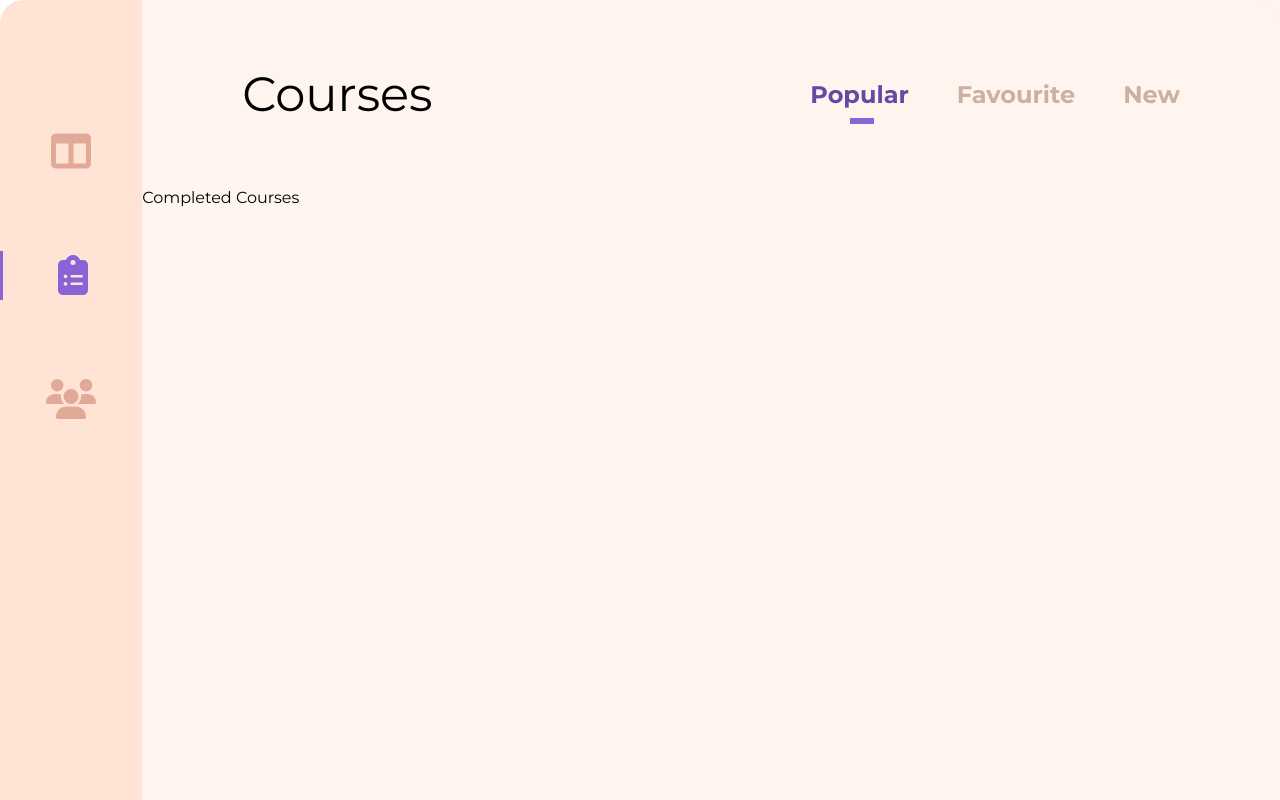
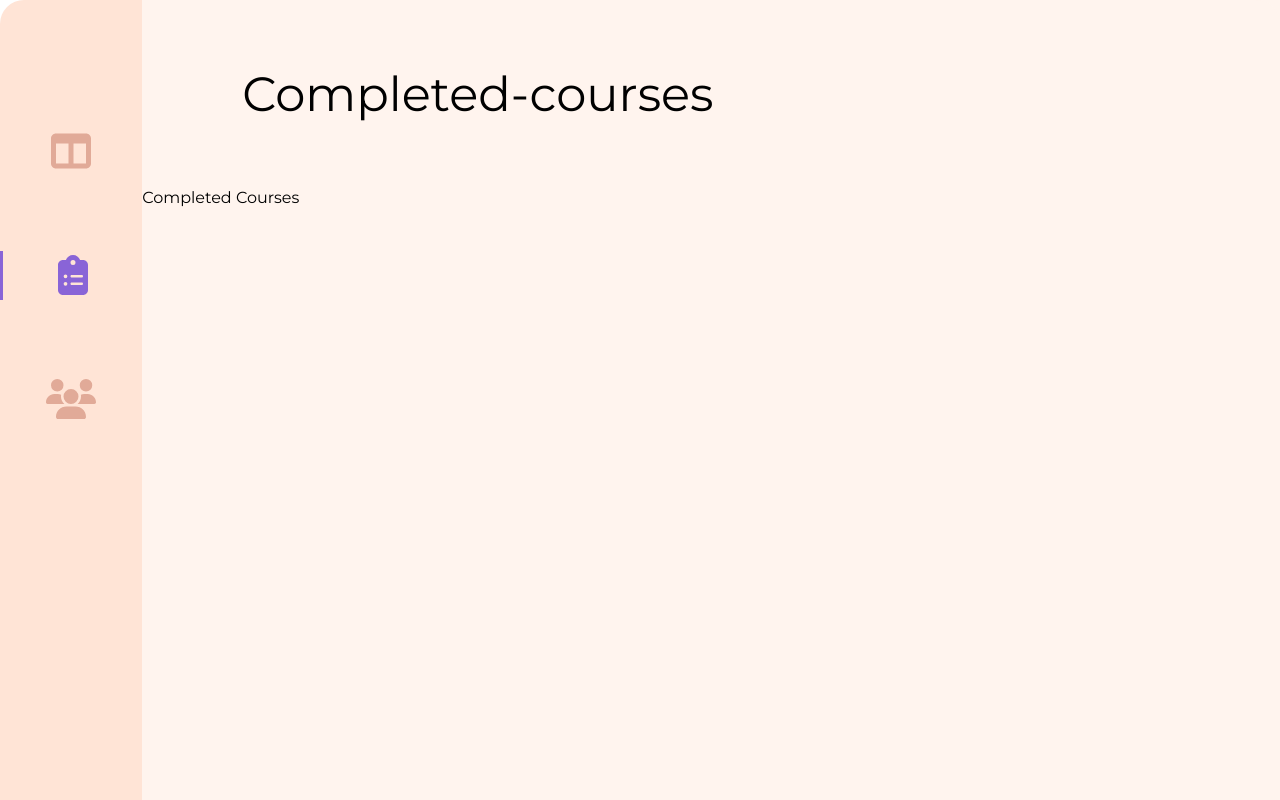
Before and after one commit to Nare-Stepanyan/task-courses, a React (Create React App) app: page /completed-courses in a window 1280 px wide. Built offline with nearby package versions, Linux system fonts and the light colour scheme.

Commit message:
change header title along with sidebar navigation

```diff
--- a/src/components/header.tsx
+++ b/src/components/header.tsx
@@ -1,11 +1,21 @@
 import { useAppDispatch } from "hooks/useActions";
-import React, { useState } from "react";
+import React, { useState, useEffect } from "react";
+import { useLocation } from "react-router-dom";
 import styled from "styled-components";
 import { courses } from "data/constants";
+import { capitalizeStr } from "helpers";
 
 const Header = () => {
+  const [pageTitle, setPageTitle] = useState("Courses");
   const [isActive, setIsActive] = useState("popular");
+  const location = useLocation();
   const { displayPopular, displayFavourite, displayNew } = useAppDispatch();
+
+  useEffect(() => {
+    const pathName = location.pathname;
+    const pageName = pathName.slice(1);
+    setPageTitle(capitalizeStr(pageName) || "Courses");
+  }, [location]);
   const handlePopularClick = () => {
     setIsActive("popular");
     displayPopular(courses);
@@ -22,7 +32,8 @@ const Header = () => {
   return (
     <Container>
       <Navigation>
-        <Title>Courses</Title>
+        <Title>{pageTitle}</Title>
+        {pageTitle === "Courses" && (
           <Links>
             <Link
               onClick={handlePopularClick}
@@ -47,6 +58,7 @@ const Header = () => {
               {isActive === "new" && <Line></Line>}
             </Link>
           </Links>
+        )}
       </Navigation>
     </Container>
   );
--- /dev/null
+++ b/src/helpers/index.ts
@@ -0,0 +1,3 @@
+export const capitalizeStr = (str: string): string => {
+  return str.charAt(0).toUpperCase() + str.slice(1);
+};
```
Lines whose indentation alone changed are shown as unchanged.
